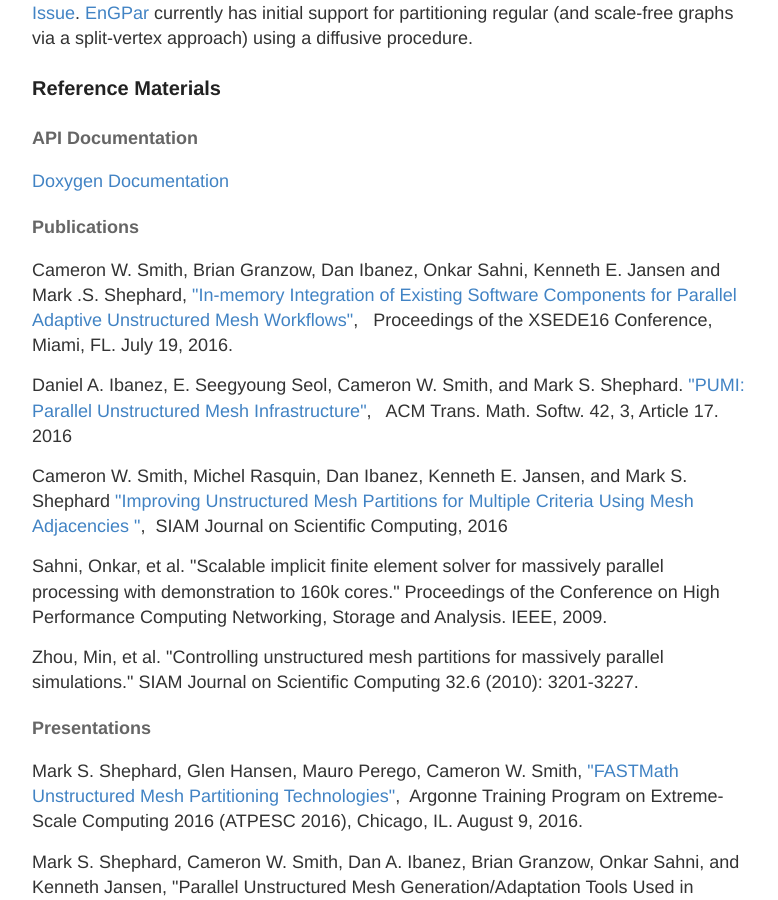
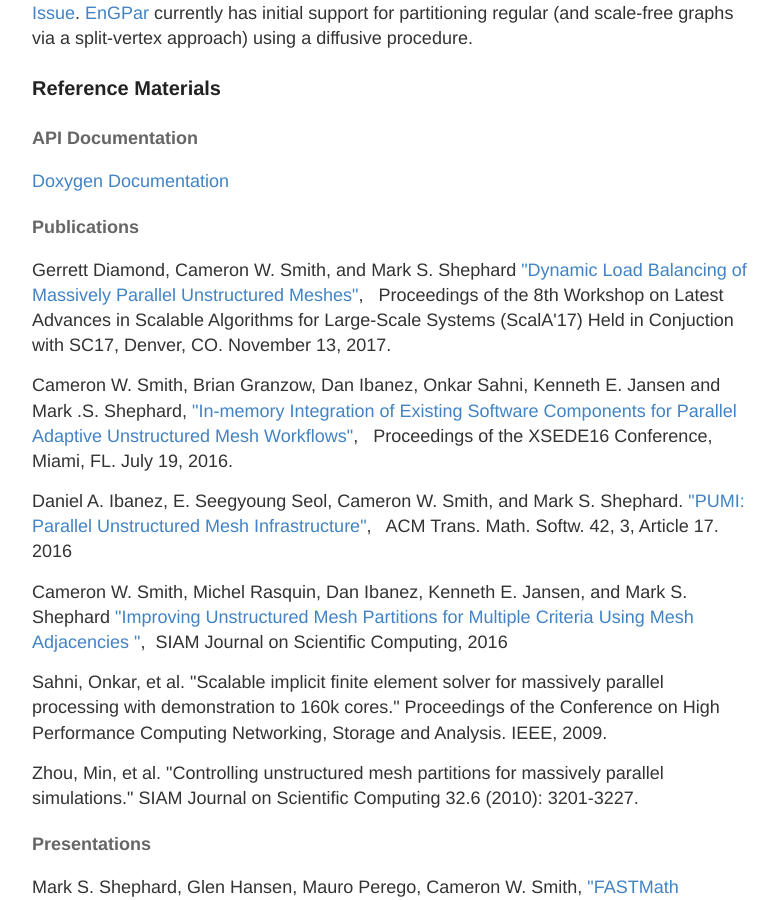
Before and after one commit to SCOREC/EnGPar, a Jekyll site: the page built from docs/index.html, in a window 1280 px wide and 900 px high, scrolled down 671 px. Shown: the whole window, without its empty margins (248-1026 px from the left). Built offline with Jekyll 4.4.1, drawn with Linux system fonts in a browser that asks for light colours.

Commit message:
scala17 engpar paper

```diff
--- a/docs/index.html
+++ b/docs/index.html
@@ -74,6 +74,13 @@
 
   <h4>Publications</h4>
     <p>
+    Gerrett Diamond, Cameron W. Smith, and Mark S. Shephard
+    <a href="https://www.scorec.rpi.edu/REPORTS/2017-6.pdf">
+    &quot;Dynamic Load Balancing of Massively Parallel Unstructured Meshes&quot;</a>,
+    &nbsp; Proceedings of the 8th Workshop on Latest Advances in Scalable Algorithms for Large-Scale Systems
+    (ScalA'17) Held in Conjuction with SC17, Denver, CO. November 13, 2017.</p>
+
+    <p>
     Cameron W. Smith, Brian Granzow, Dan Ibanez, Onkar Sahni, Kenneth E. Jansen and Mark .S. Shephard,
     <a href="https://www.scorec.rpi.edu/REPORTS/2016-23.pdf">
     &quot;In-memory Integration of Existing Software Components for Parallel Adaptive Unstructured Mesh Workflows&quot;</a>,
```
